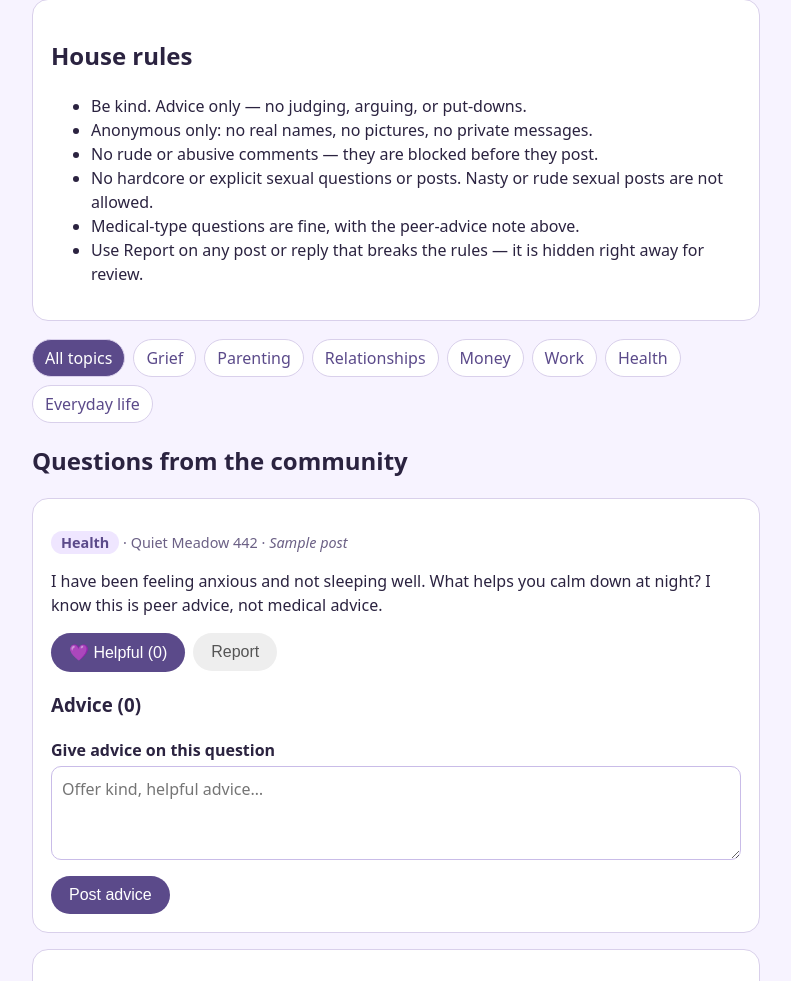
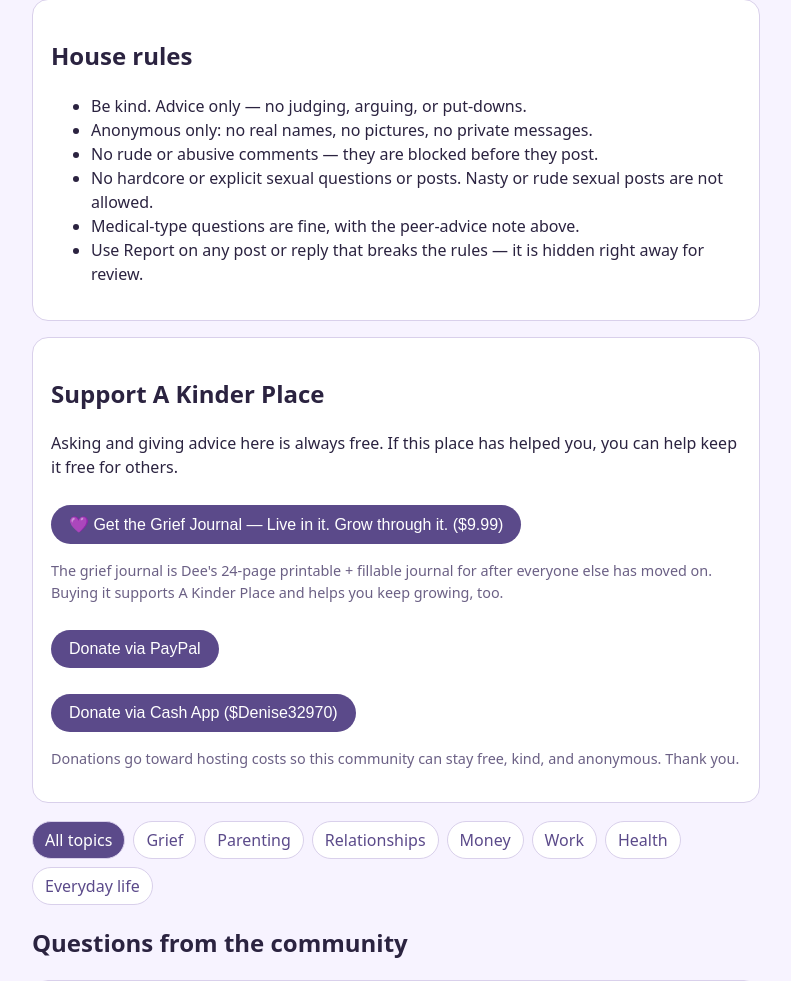
Before and after one commit to Dee329/a-kinder-place, a Flask app: page / in a window 1280 px wide. Shown: the part 912-1893 px from the top of the page, without its empty margins (244-1035 px from the left). Run offline with Flask 3, Linux system fonts and the light colour scheme; data comes from the database, SQL or seed files in the repository; data that the repository does not hold is empty.

Commit message:
Update templates/index.html with Support A Kinder Place section

```diff
--- a/templates/index.html
+++ b/templates/index.html
@@ -49,6 +49,16 @@
     </ul>
   </section>
 
+  <section class="card">
+    <h2>Support A Kinder Place</h2>
+    <p>Asking and giving advice here is always free. If this place has helped you, you can help keep it free for others.</p>
+    <p><a href="https://dhoffman5.gumroad.com/l/nbthki" target="_blank" rel="noopener"><button type="button">💜 Get the Grief Journal — Live in it. Grow through it. ($9.99)</button></a></p>
+    <p class="small">The grief journal is Dee's 24-page printable + fillable journal for after everyone else has moved on. Buying it supports A Kinder Place and helps you keep growing, too.</p>
+    <p><a href="https://www.paypal.com/qrcodes/p2pqrc/L8TNZHG5WMDN2" target="_blank" rel="noopener"><button type="button">Donate via PayPal</button></a></p>
+    <p><a href="https://cash.app/$Denise32970" target="_blank" rel="noopener"><button type="button">Donate via Cash App ($Denise32970)</button></a></p>
+    <p class="small">Donations go toward hosting costs so this community can stay free, kind, and anonymous. Thank you.</p>
+  </section>
+
   <nav class="filters" aria-label="Filter by topic">
     <a href="{{ url_for('index') }}" class="{{ 'active' if not selected_topic else '' }}">All topics</a>
     {% for t in topics %}
```
